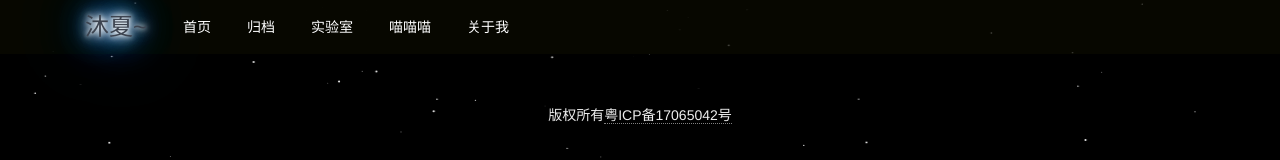
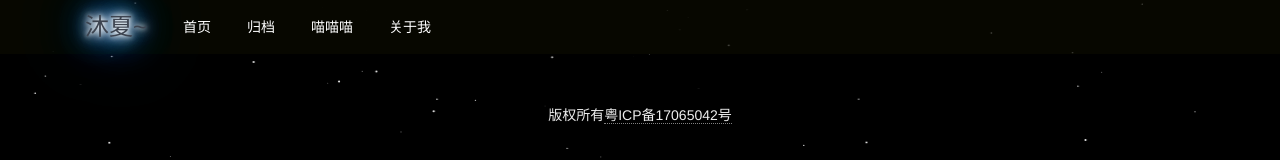
Before and after one commit to KevinMint55/willwuwei.com, a Nuxt app: page /category in a window 1280 px wide. Shown: the top 160 px of the page. Built offline with nearby package versions, Linux system fonts and the light colour scheme; a small style sheet from the web is missing.

Commit message:
opt: 为备案暂时去掉lab

```diff
--- a/components/navbar.vue
+++ b/components/navbar.vue
@@ -37,11 +37,11 @@ export default {
           icon: 'km-archive',
           path: '/archives',
         },
-        {
-          name: 'laboratory',
-          icon: 'km-lab',
-          path: '/lab',
-        },
+        // {
+        //   name: 'laboratory',
+        //   icon: 'km-lab',
+        //   path: '/lab',
+        // },
         {
           name: 'guestbook',
           icon: 'km-guestbook',
```
